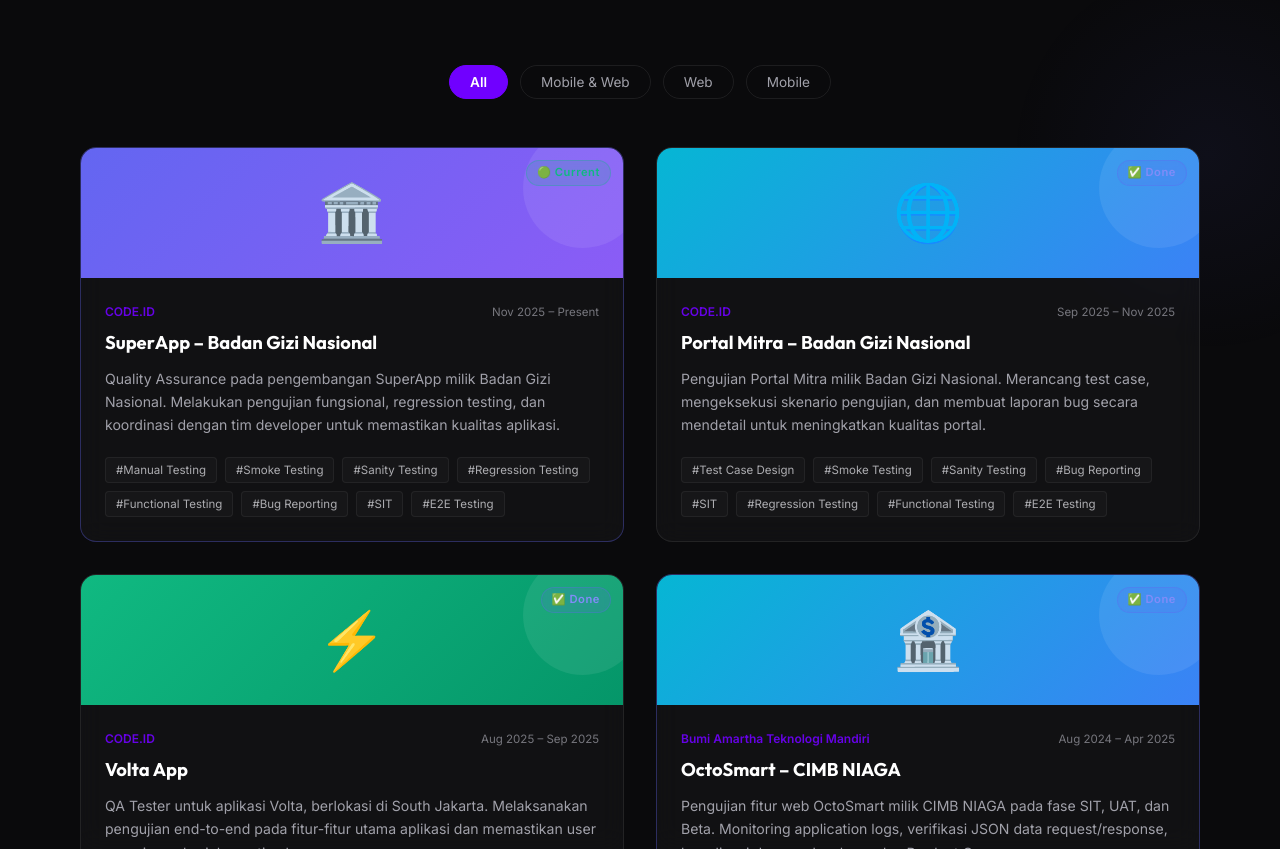
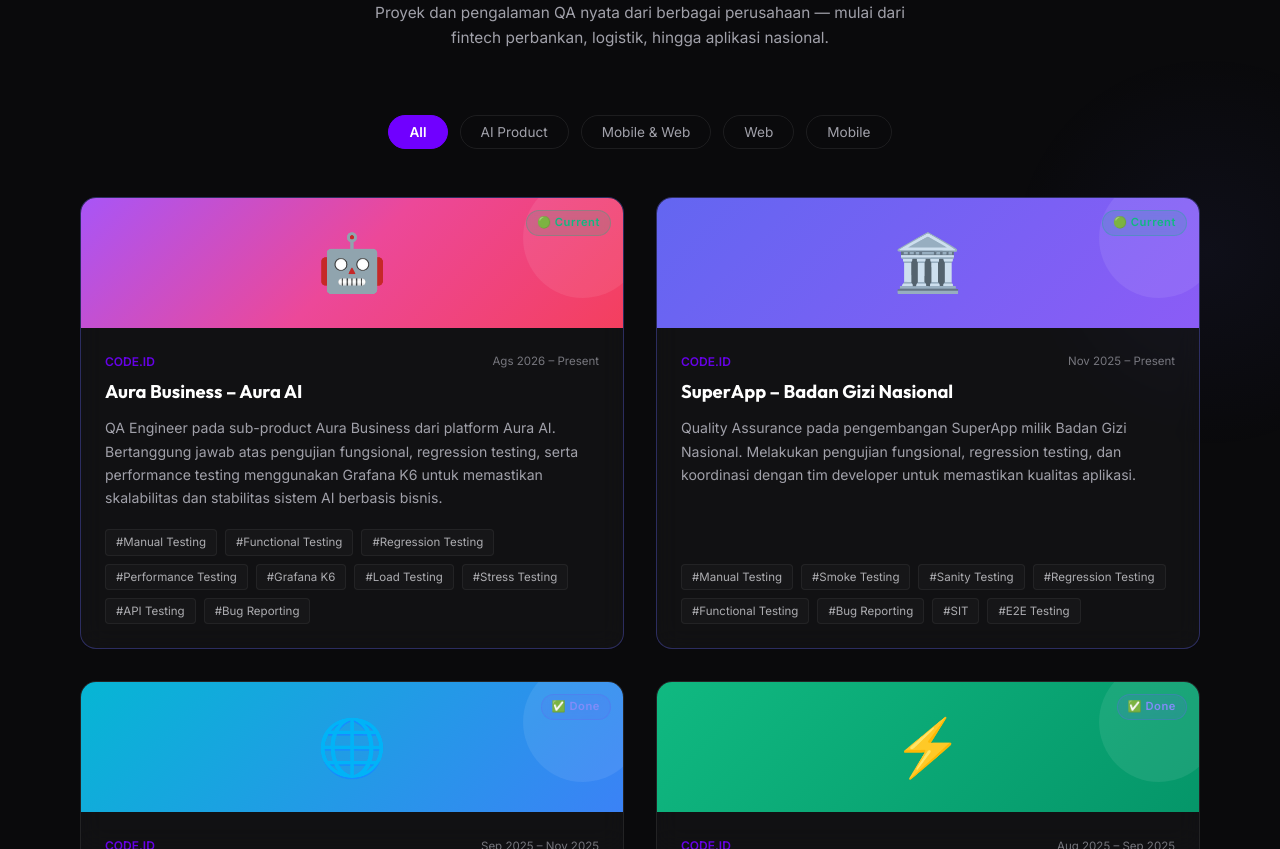
Before and after one commit to autophile0000/Portofolio-Ricky, a React (Vite) app: page / in a window 1280 px wide. Shown: the part 2649-3498 px from the top of the page. Built offline with nearby package versions, Linux system fonts and the light colour scheme.

Commit message:
add new project and skils

```diff
--- a/src/components/Projects.jsx
+++ b/src/components/Projects.jsx
@@ -6,6 +6,22 @@
 // ─────────────────────────────────────────────
 
 const PROJECTS_DATA = [
+  {
+    title: 'Aura Business – Aura AI',
+    company: 'CODE.ID',
+    period: 'Ags 2026 – Present',
+    description:
+      'QA Engineer pada sub-product Aura Business dari platform Aura AI. Bertanggung jawab atas pengujian fungsional, regression testing, serta performance testing menggunakan Grafana K6 untuk memastikan skalabilitas dan stabilitas sistem AI berbasis bisnis.',
+    tags: [
+      'Manual Testing', 'Functional Testing', 'Regression Testing',
+      'Performance Testing', 'Grafana K6', 'Load Testing',
+      'Stress Testing', 'API Testing', 'Bug Reporting',
+    ],
+    type: 'AI Product',
+    icon: '🤖',
+    highlight: true,
+    status: 'Current',
+  },
   {
     title: 'SuperApp – Badan Gizi Nasional',
     company: 'CODE.ID',
@@ -100,9 +116,10 @@
   },
 ];
 
-const FILTERS = ['All', 'Mobile & Web', 'Web', 'Mobile'];
+const FILTERS = ['All', 'AI Product', 'Mobile & Web', 'Web', 'Mobile'];
 
 const TYPE_COLORS = {
+  'AI Product': 'linear-gradient(135deg, #a855f7, #ec4899, #f43f5e)',
   'Mobile & Web': 'linear-gradient(135deg, #6366f1, #8b5cf6)',
   Web: 'linear-gradient(135deg, #06b6d4, #3b82f6)',
   Mobile: 'linear-gradient(135deg, #10b981, #059669)',
--- a/src/components/Skills.jsx
+++ b/src/components/Skills.jsx
@@ -2,8 +2,8 @@
 
 const Skills = () => {
   const skills = [
-    { title: 'Automation Testing', tools: ['Katalon', 'Selenium', 'Appium'], icon: '⚡' },
-    { title: 'Performance Testing', tools: ['JMeter'], icon: '📈' },
+    { title: 'Automation Testing', tools: ['Katalon', 'Selenium', 'Appium', 'Playwright'], icon: '⚡' },
+    { title: 'Performance Testing', tools: ['JMeter', 'Grafana K6'], icon: '📈' },
     { title: 'API & Integration', tools: ['Postman'], icon: '🔗' },
     { title: 'Test Management', tools: ['Jira', 'Clickup', 'Notion'], icon: '📋' },
     { title: 'Web Developer', tools: ['Laravel', 'Bootstrap', 'JavaScript', 'PHP', 'API Integration', 'MySQL'], icon: '🌐' },
```
